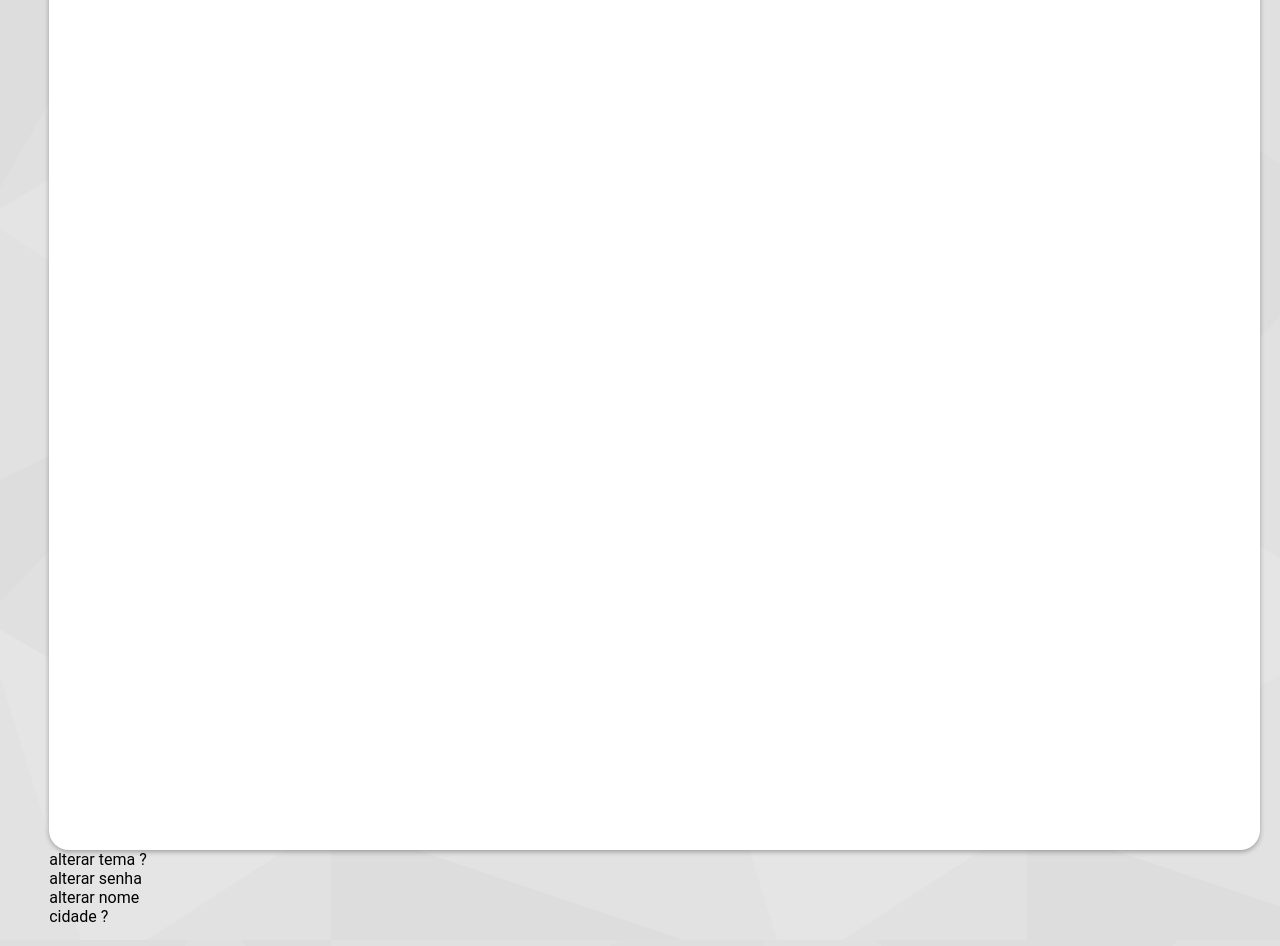
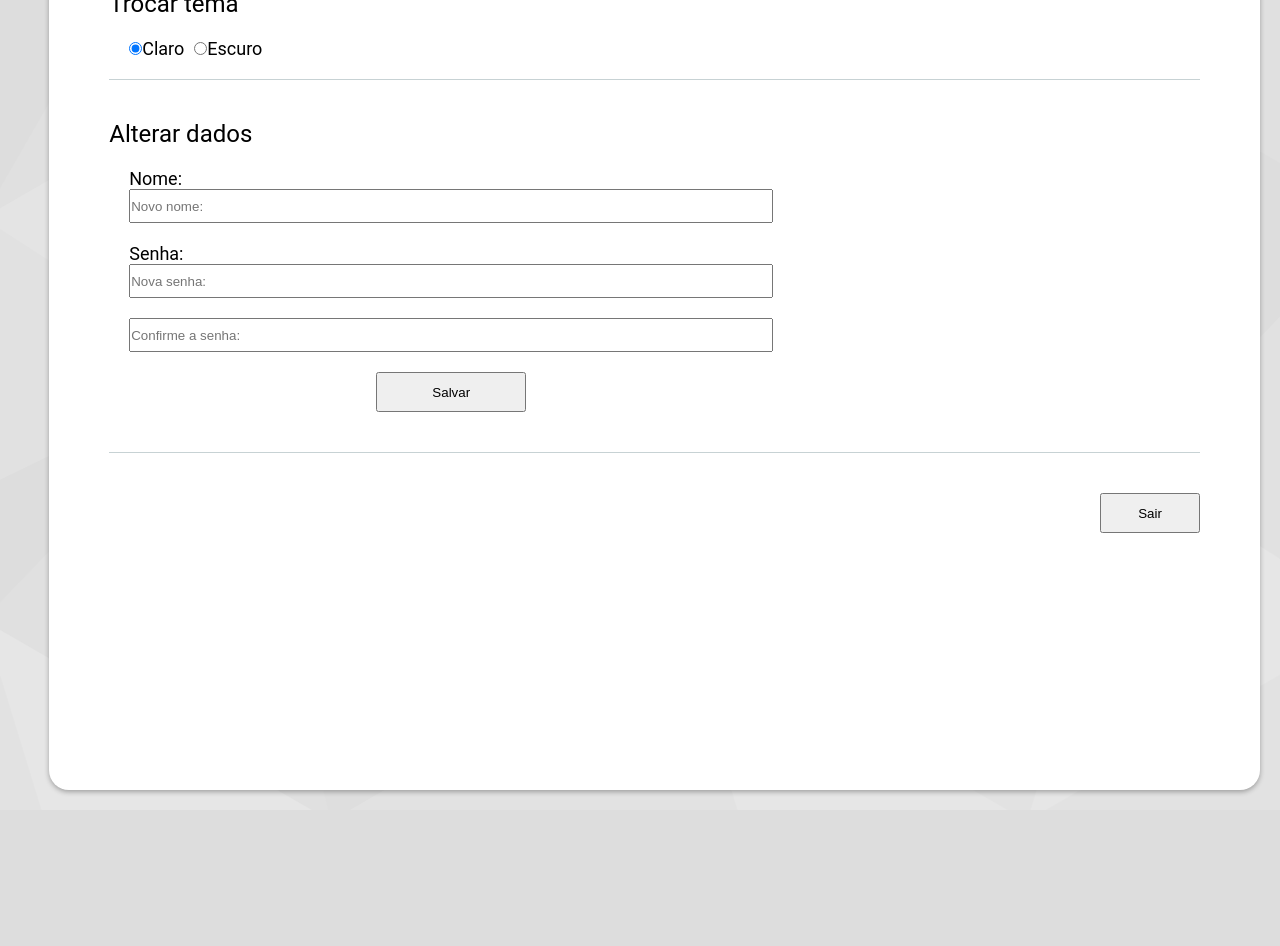
Before and after one commit to Daniel-Celtica/Dashboard, a React (Create React App) app: page /configuracoes in a window 1280 px wide. Shown: the part 140-1086 px from the top of the page. After the commit the page ends 950 px from the top, so only its background shows below. Built offline with nearby package versions, Linux system fonts and the light colour scheme; no server answers.

Commit message:
tela configuracoes

```diff
--- a/public/index.html
+++ b/public/index.html
@@ -9,7 +9,6 @@
       name="description"
       content="Web site created using create-react-app"
     />
-    <link rel="apple-touch-icon" href="%PUBLIC_URL%/logo192.png" />
     <!--
       manifest.json provides metadata used when your web app is installed on a
       user's mobile device or desktop. See https://developers.google.com/web/fundamentals/web-app-manifest/
@@ -24,9 +23,9 @@
       work correctly both with client-side routing and a non-root public URL.
       Learn how to configure a non-root public URL by running `npm run build`.
     -->
-    <link rel="preconnect" href="https://fonts.gstatic.com">
+    <!-- <link rel="preconnect" href="https://fonts.gstatic.com">
     <link href="https://fonts.googleapis.com/css2?family=Open+Sans:wght@300;400;600;700;800&display=swap" rel="stylesheet">
-    <link rel="stylesheet" href="https://cdn.jsdelivr.net/npm/bootstrap-icons@1.5.0/font/bootstrap-icons.css">
+    <link rel="stylesheet" href="https://cdn.jsdelivr.net/npm/bootstrap-icons@1.5.0/font/bootstrap-icons.css"> -->
     <title>Dashboard</title>
   </head>
   <body>
--- a/src/App.css
+++ b/src/App.css
@@ -1029,6 +1029,10 @@ table {
     /*CONTENT*/
     /**************************************************/
 
+    .soon{
+        height: 820px;
+    }
+
     .content-top {
         flex-direction: column;
     }
--- a/src/components/SideMenu/SideMenu.js
+++ b/src/components/SideMenu/SideMenu.js
@@ -56,6 +56,7 @@ const SideMenu = (props) => {
   const [inactiveFilter, setInactiveFilter] = useState(false);
   const [title, setTitle] = useState("Home");
   const ref = useRef();
+  const [teste, setTeste] = useState('');
 
   //#region "Screen size"
   const [screenSize, getDimension] = useState({
@@ -118,6 +119,11 @@ const SideMenu = (props) => {
     handleTitulo()
   },[local])
 
+  useEffect(() => {
+      setTeste(new Date().getTime().toString());
+      console.log(teste);
+  },[])
+
 
   return (
 
--- a/src/pages/Configuracoes/configuracoes.js
+++ b/src/pages/Configuracoes/configuracoes.js
@@ -1,29 +1,82 @@
+import { useEffect } from "react";
+import { useState } from "react"
 
 
 export default function Configuracoes (){
     // se não houver um novo login / cadastro  de usuarios
     // não terá como alterar senha ou informações em configurações
+    const [nome, setNome] = useState('');
+    const [senha, setSenha] = useState('');
+    const [confirmarSenha, setConfirmarSenha] = useState('');
+    const [nomeError, setNomeError] = useState(false);
+    const [senhaError, setSenhaError] = useState(false);
+    const [confirmarSenhaError, setConfirmarSenhaError] = useState(false);
+    const [error, setError] = useState('');
+
+
+    function handleSalvar(e){
+        e.preventDefault()
+
+    }
+
+    function changeNome(e){
+        if(e.target.value.length >= 4 && e.target.value.length  <= 15){
+            setNome(e.target.value)
+        }else{
+            setNomeError(true);
+            setError('O nome deve ser maior que 4 caracteres e menor que 16');
+        }
+
+    }
+
+    function changeSenha(e){
+        if(e.target.value.length >= 6){
+            setSenha(e.target.value)
+            console.log(senha);
+        }
+
+    }
+
+    function changeConfirmarSenha(e){
+        if(e.target.value === senha){
+            setConfirmarSenha(e.target.value)
+            console.log(confirmarSenha);
+        }else{
+
+        }
+    }
 
 
     return(
         <div className="content">
             <div className="soon">
-                Coming soon
+                <div style={{display:'flex', flexDirection:'column', margin:'40px',  borderBottom: 'solid 1px #C7D2D4' }}>
+                    <label style={{fontSize:'24px'}}>Trocar tema</label>
+                    <div style={{display:'flex', flexDirection:'row', margin:'20px'}}>
+                        <input type="radio" name="tema" id="claro" value="claro" checked></input>
+                        <label style={{fontSize:'18px', marginRight: '10px'}} for="claro">Claro</label>
+                        <input type="radio" name="tema" id="escuro" value="escuro"></input>
+                        <label style={{fontSize:'18px'}} for="escuro">Escuro</label>
+                    </div>
+
+                </div>
+                <div style={{display:'flex', flexDirection:'column', margin:'40px', alignItems: 'flex-start', borderBottom: 'solid 1px #C7D2D4'}}>
+                    <label style={{fontSize:'24px'}}>Alterar dados</label>
+                    <form onSubmit={handleSalvar} style={{display:'flex', flexDirection:'column', margin:'20px'}}>
+                        <label for="nome" style={{fontSize:'18px'}}>Nome:</label>
+                        <input onBlur={changeNome} style={{marginBottom:"20px", height: '30px', width: '50vw'}} type="text" id="nome" placeholder='Novo nome:'></input>
+                        {nomeError ? (<label style={{fontSize: '12px', color: 'red'}}>{error}</label>) : (null)}
+                        <label for="senha" style={{fontSize:'18px'}}>Senha:</label>
+                        <input onBlur={changeSenha} style={{marginBottom:"20px", height: '30px', width: '50vw'}} type="password" id="senha" placeholder="Nova senha:" ></input>
+                        <input onBlur={changeConfirmarSenha} style={{marginBottom:"20px", height: '30px', width: '50vw'}} type="password" id="confirmarSenha" placeholder="Confirme a senha:" ></input>
+                        <input style={{marginBottom:"20px", alignSelf:'center', height: '40px', width: '150px'}} type="submit" value="Salvar"></input>
+                    </form>
+                </div>
+                <div style={{display:'flex', flexDirection: 'column', alignItems: 'flex-end', margin:'40px'}}>
+                    <input style={{height: '40px', width: '100px'}} type="button" value="Sair" ></input>
+                </div>
+
             </div>
-            <div>
-                alterar tema ?
-            </div>
-            <div>
-                alterar senha
-            </div>
-            <div>
-                alterar nome
-            </div>
-            <div>
-                cidade ?
-            </div>
-
         </div>
-
     )
 }
--- a/src/pages/Login/login.js
+++ b/src/pages/Login/login.js
@@ -1,15 +1,18 @@
 import wellcome from "../../assets/wellcomemsg.svg";
 import logo from "../../assets/logo.svg";
-import { NavLink } from "react-router-dom";
 
 export default function Login(){
 
+    function handleLogin(e){
+        e.preventDefault()
+        alert('teste')
+    }
 
 
     return(
         <div className="containerLogin">
             <div className="contentLogin">
-                <form className="formLogin">
+                <form className="formLogin" onSubmit={handleLogin}>
                     <label className="wellcome">Bem-vindo de volta!</label>
                     <input type="text" placeholder="Usuário:" className="txtUser"></input>
                     <input type="password" placeholder="Senha:" className="txtPass"></input>
@@ -17,10 +20,8 @@ export default function Login(){
                         <input type="checkbox"/>
                         <span class="checkmark"></span>
                     </label>
-                    {/* <label><input type="checkbox" id="chkbox" name="chkbox"></input>Continuar conectado</label> */}
-                    <NavLink to="/">
+
                     <input type="submit" value="Entrar" className="btnEntrar"></input>
-                    </NavLink>
 
                     <div className="footer">
                         <label>powered by:</label>
```
Also changed, not shown: public/logo192.png (deleted), public/logo512.png (deleted).
